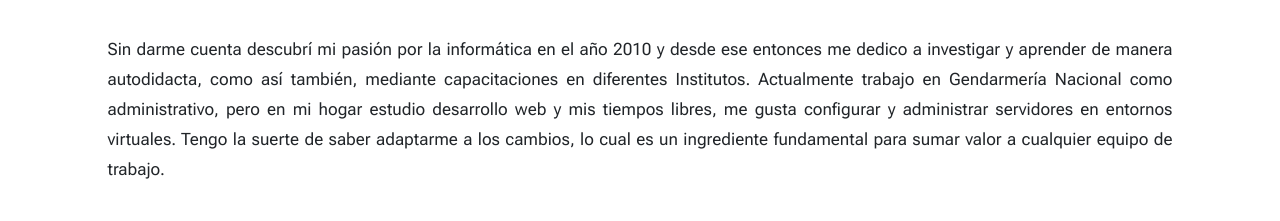
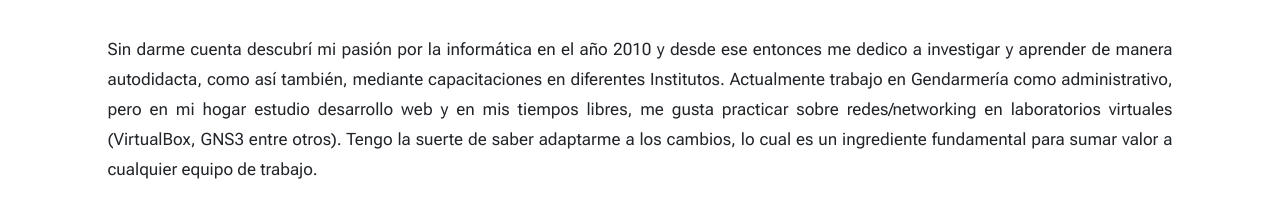
Before and after one commit to davidbritos01/primer_proyecto, a website: page pages/portfolio.html in a window 1280 px wide. Shown: the part 95-316 px from the top of the page. Drawn offline with nearby package versions, Linux system fonts and the light colour scheme.

Commit message:
agregando correcciones a la biografia

```diff
--- a/pages/portfolio.html
+++ b/pages/portfolio.html
@@ -21,7 +21,7 @@
     <main class="main">
       <div class="container  mb-3">
         <h2 class="text-break">Sobre mí</h2>
-        <p class="text-break">Sin darme cuenta descubrí mi pasión por la informática en el año 2010 y desde ese entonces me dedico a investigar y aprender de manera autodidacta, como así también, mediante capacitaciones en diferentes Institutos. Actualmente trabajo en Gendarmería Nacional como administrativo, pero en mi hogar estudio desarrollo web y mis tiempos libres, me gusta configurar y administrar servidores en entornos virtuales. Tengo la suerte de saber adaptarme a los cambios, lo cual es un ingrediente fundamental para sumar valor a cualquier equipo de trabajo.</p>
+        <p class="text-break">Sin darme cuenta descubrí mi pasión por la informática en el año 2010 y desde ese entonces me dedico a investigar y aprender de manera autodidacta, como así también, mediante capacitaciones en diferentes Institutos. Actualmente trabajo en Gendarmería como administrativo, pero en mi hogar estudio desarrollo web y en mis tiempos libres, me gusta practicar sobre redes/networking en laboratorios virtuales (VirtualBox, GNS3 entre otros). Tengo la suerte de saber adaptarme a los cambios, lo cual es un ingrediente fundamental para sumar valor a cualquier equipo de trabajo.</p>
       </div>
 
       <div class="container  mb-3">
```
